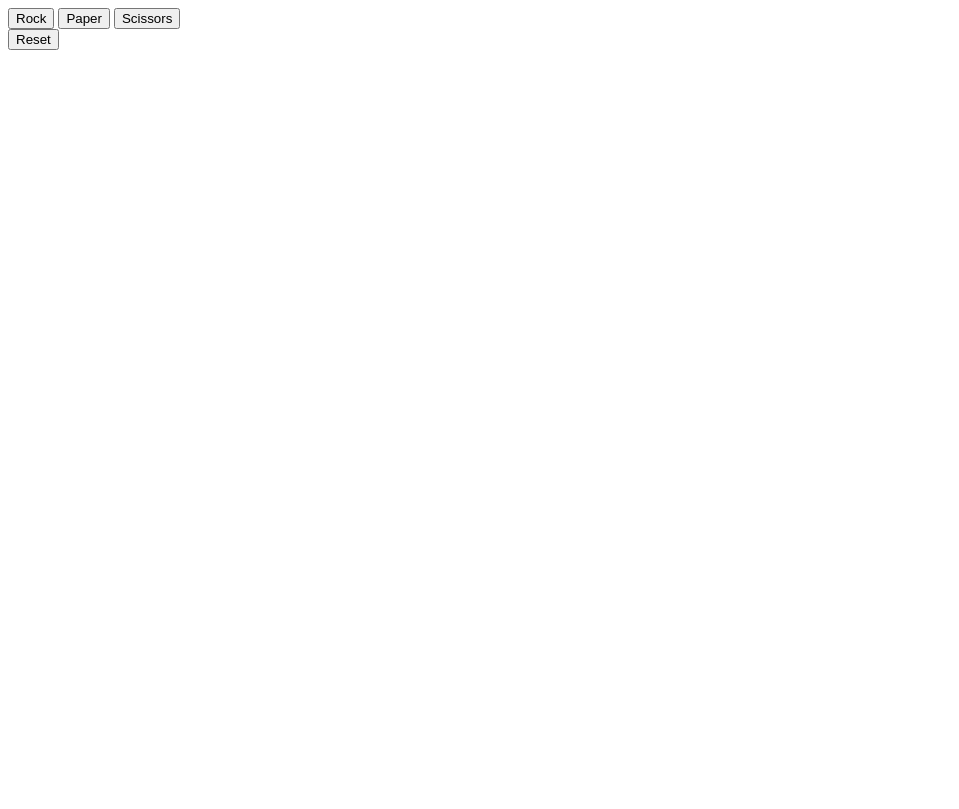
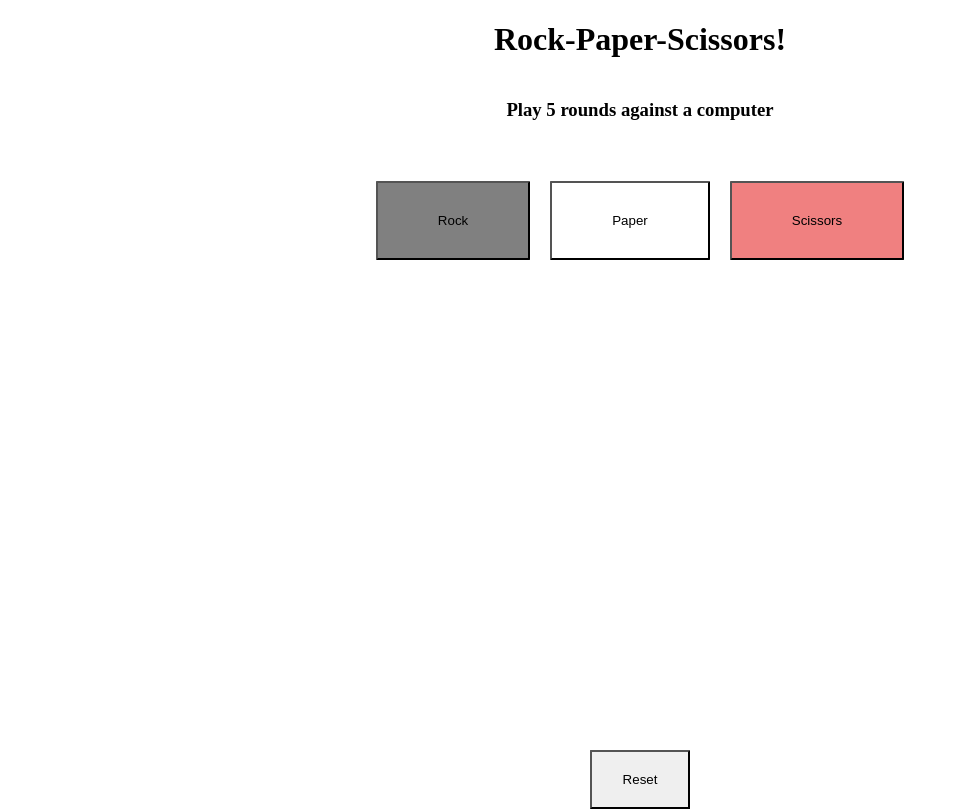
Before and after one commit to MaisieY587/rock-paper-scissors, a plain HTML site: page index.html in a window 1280 px wide. Shown: the whole page, without its empty margins (0-959 px from the left). Drawn offline with Linux system fonts and the light colour scheme.

Commit message:
added styling

```diff
--- a/index.html
+++ b/index.html
@@ -3,11 +3,16 @@
 <head>
     <meta charset="UTF-8">
     <meta name="viewport" content="width=device-width, initial-scale=1.0">
-    <title>Document</title>
+    <title>Rock-Paper-Scissors!</title>
+    <link rel="stylesheet" href="styles.css">
 </head>
 
 <body>
     <script src="javascript.js"></script>
+
+    <div class="content">
+        <h1>Rock-Paper-Scissors!</h1>
+        <h3 class="subtitle">Play 5 rounds against a computer</h3>
 
         <div class="choices">
             <button class="rock">Rock</button>
@@ -21,6 +26,7 @@
         <div class="finalresult"></div>
 
         <button class="reset">Reset</button>
+    </div>
 
 </body>
 </html>
--- a/javascript.js
+++ b/javascript.js
@@ -23,6 +23,8 @@ document.addEventListener('DOMContentLoaded', () => {
 
     const resetBtn = document.querySelector('.reset');
     let gameOver = false;
+    let subtitle = document.querySelector('.subtitle');
+    const originalSubtitle = subtitle.textContent;
 
 
     let humanScore = 0;
@@ -61,14 +63,17 @@ document.addEventListener('DOMContentLoaded', () => {
         if (roundCount >= 5) {
             if (humanScore > computerScore) {
                 finalResult.textContent = "You win! Your score was " + humanScore + " and the computer score was " + computerScore + ".";
+                finalResult.style.backgroundColor = 'green';
             }
 
             if (humanScore < computerScore) {
                 finalResult.textContent = "You lose. Your score was " + humanScore + " and the computer score was " + computerScore + ".";
+                finalResult.style.backgroundColor = 'red';
             }
 
             if (humanScore === computerScore) {
                 finalResult.textContent = "You tied. Your score was " + humanScore + " and the computer score was " + computerScore + ".";
+                finalResult.style.backgroundColor = 'grey';
             }
             roundResult.textContent = '';
             gameOver = true;
@@ -82,12 +87,15 @@ document.addEventListener('DOMContentLoaded', () => {
 
         roundResult.textContent = '';
         finalResult.textContent = '';
+        finalResult.style.backgroundColor = 'white';
 
+        subtitle.textContent = originalSubtitle;
         gameOver = false;
     }
 
     selection.addEventListener('click', (event) => {
         let target = event.target;
+        subtitle.textContent = '';
 
         if (target.classList.contains('rock')) {
             playRound('rock', getComputerChoice());
--- /dev/null
+++ b/styles.css
@@ -0,0 +1,82 @@
+body {
+    display: flex;
+    flex-direction: column;
+    align-items: center;
+    margin: 0;
+}
+
+h1 {
+    display: flex;
+    justify-content: center;
+}
+
+.subtitle {
+    display: flex;
+    margin-bottom: 60px;
+    padding: 0px;
+}
+
+.choices {
+    display: flex;
+    justify-content:space-around;
+    margin-bottom: 300px;
+    gap: 20px;
+}
+
+.rock, .paper, .scissors {
+    width: auto;
+    padding: 30px 60px;
+    text-align: center;
+}
+
+.rock {
+    background-color: gray;
+}
+
+.paper {
+    background-color: white;
+}
+
+.scissors {
+    background-color: lightcoral;
+}
+
+
+button {
+    border-radius: 1%;
+}
+
+.round {
+    display: flex;
+    justify-content: center;
+    font-family:Impact, Haettenschweiler, 'Arial Narrow Bold', sans-serif;
+    font-size: 40px;
+    align-items: center;
+    height: 100px;
+}
+
+.reset {
+    display:flex;
+    justify-content:center;
+    width: 100px;
+    padding: 20px 40px;
+
+}
+
+.content {
+    display: flex;
+    align-items: center;
+    flex: 1;
+    flex-direction: column;
+    justify-content: center;
+}
+
+.finalresult {
+    font-family:Impact, Haettenschweiler, 'Arial Narrow Bold', sans-serif;
+    font-size: 50px;
+    color: white;
+    padding: 20px 50px;
+    align-items: center;
+    justify-content: center;
+    margin-bottom: 50px;
+}
```
Lines whose indentation alone changed are shown as unchanged.
